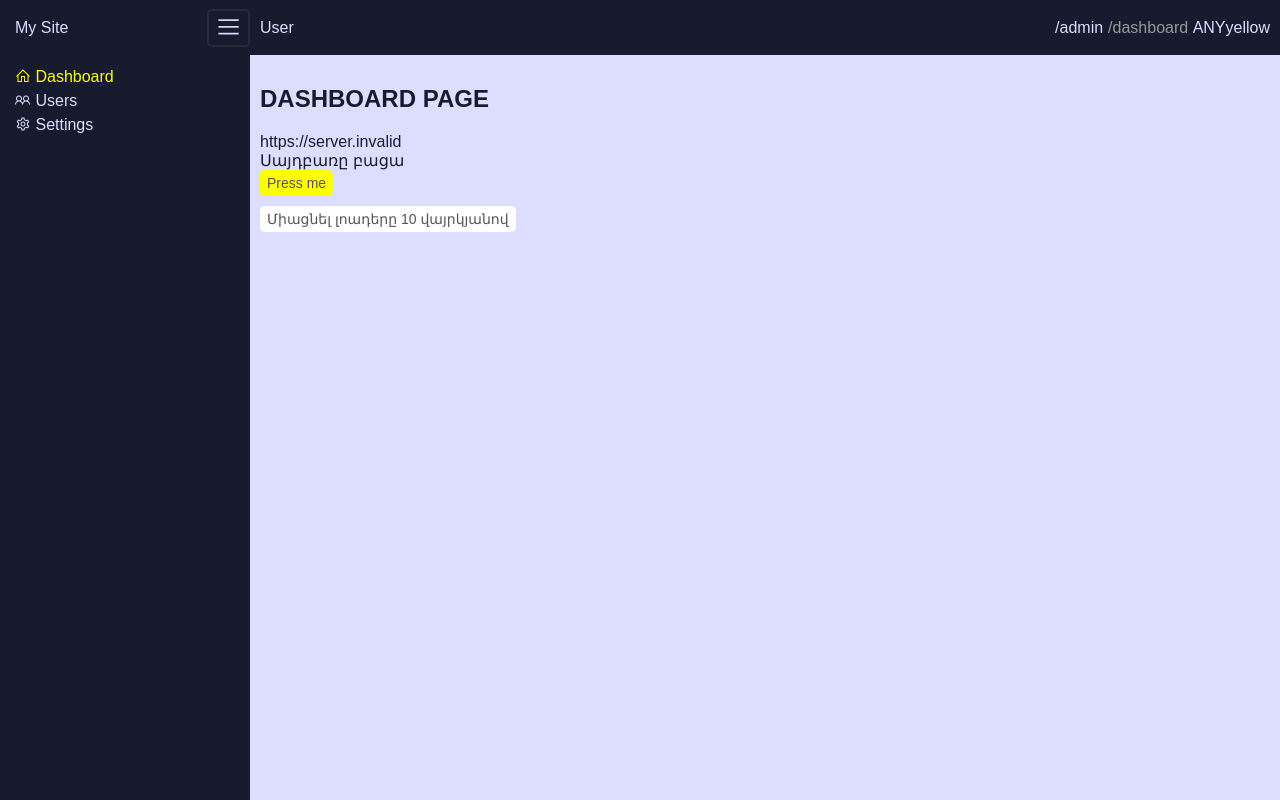
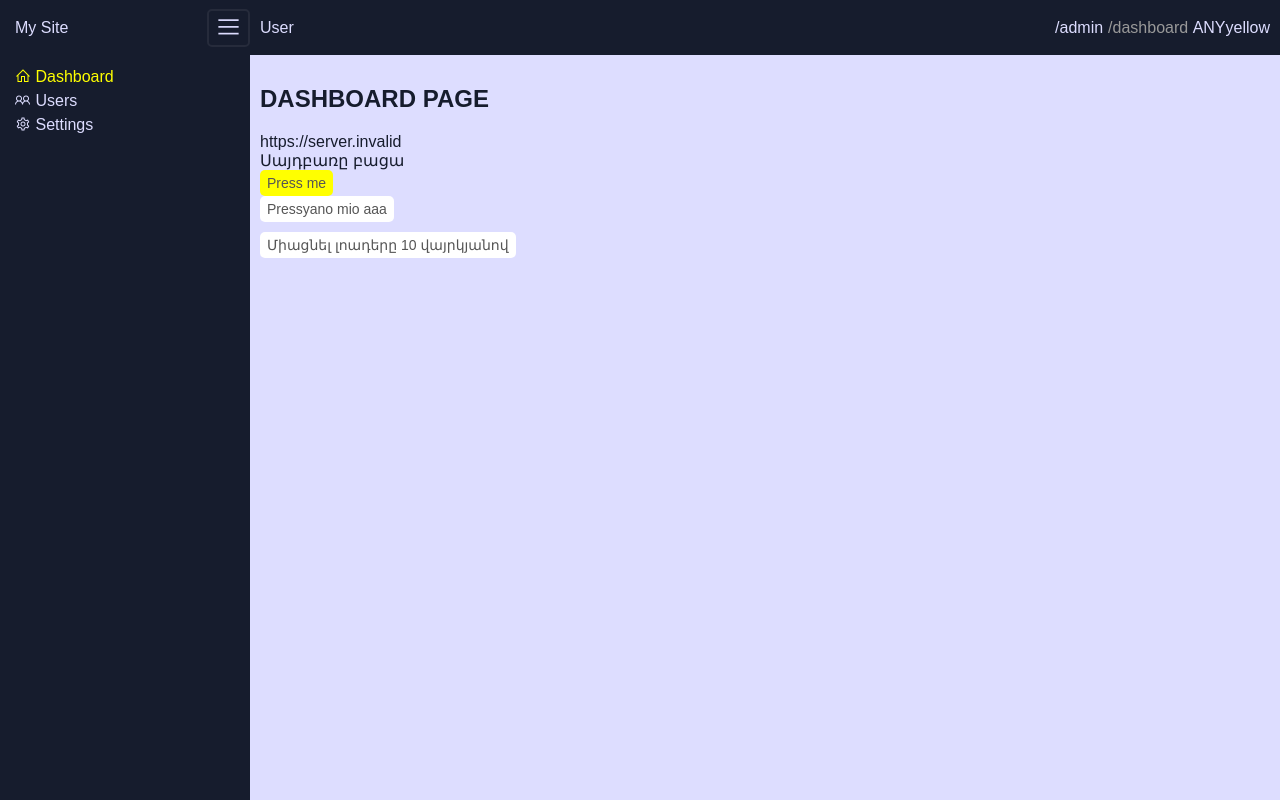
Before and after one commit to VagharshakGasparyan/web-admin-next, a Next.js app: page /admin/dashboard in a window 1280 px wide. Built offline with nearby package versions, Linux system fonts and the light colour scheme; no server answers.

Commit message:
add store

```diff
--- a/package.json
+++ b/package.json
@@ -17,12 +17,15 @@
     "@nextui-org/react": "^2.4.1",
     "@nextui-org/system": "^2.2.1",
     "@nextui-org/theme": "^2.2.5",
+    "@reduxjs/toolkit": "^2.2.6",
     "@types/mdx": "^2.0.13",
     "negotiator": "^0.6.3",
     "next": "14.2.3",
     "next-themes": "^0.3.0",
     "react": "^18",
-    "react-dom": "^18"
+    "react-dom": "^18",
+    "react-redux": "^9.1.2",
+    "redux-persist": "^6.0.0"
   },
   "devDependencies": {
     "tailwindcss": "^3.4.4"
--- a/src/app/admin/_layouts/admin.js
+++ b/src/app/admin/_layouts/admin.js
@@ -6,6 +6,10 @@ import AdmHeader from "@/app/admin/_layouts/adm_header";
 import AdmSidebar from "@/app/admin/_layouts/adm_sidebar";
 import Loader from "@/app/admin/_layouts/loader";
 import {useGLS, gsGet} from "@/functions/gls";
+
+import { Provider } from 'react-redux';
+import {store, persist} from '@/store';
+import { PersistGate } from 'redux-persist/integration/react';
 // export const revalidate = 200;
 
 
@@ -27,7 +31,14 @@ export default function Admin({children}) {
                 <AdmSidebar />
                 <main className={"admin-main"}>
                     <GLSContext.Provider value={"state"}>
-                        {children}
+
+                        <Provider store={store}>
+                            <PersistGate loading={null} persistor={persist}>
+                                {children}
+                            </PersistGate>
+                        </Provider>
+
+                        {/*{children}*/}
                     </GLSContext.Provider>
                 </main>
             </section>
--- a/src/app/admin/dashboard/page.js
+++ b/src/app/admin/dashboard/page.js
@@ -2,15 +2,22 @@
 
 import {useEffect, useState} from "react";
 import {useRouter, redirect, usePathname} from 'next/navigation';
+import { useDispatch, useSelector } from "react-redux";
 import {lsGet, gsGet, gsSet, useGLS} from "@/functions/gls";
 import {loaderOn, loaderOff} from "@/functions/f";
 import Loader from "@/app/admin/_layouts/loader";
 
 
 export default function Dashboard() {
+    const dispatch = useDispatch();
+    const val = useSelector((store) => {
+        return store.stReducer.val;
+    });
+
     const base_url = process.env.NEXT_PUBLIC_BASE_API_URL;
-    console.log('My Application Version', process.env.NEXT_PUBLIC_BASE_API_URL);
+    console.log("base_url=", base_url);
     useEffect(()=>{
+        // dispatch({ type: "d_st/setUserData", payload: {"json": "mson"} });
         console.log("process.env=", base_url);
     }, []);
     const pathname = usePathname();
@@ -31,7 +38,12 @@ export default function Dashboard() {
                         let c = gsGet("btnColor", "yellow");
                         gsSet(true, "btnColor", c === "yellow" ? "#77f" : "yellow");
                     }}
-            >Press me</button>
+            >Press me</button><br/>
+            <button className={'btn'}
+                    onClick={()=>{
+                        dispatch({type:"d_st/someAction1", payload: "bbb"});
+                    }}
+            >Pressyano mio {val}</button>
             <div style={{marginTop: "10px"}}><button className={'btn'} onClick={onLoading}>{gsGet("loading", false) ? <Loader type={"sm"}/> : <></>} Միացնել լոադերը 10 վայրկյանով</button></div>
         </div>
     );
--- /dev/null
+++ b/src/store.js
@@ -0,0 +1,73 @@
+import {configureStore, createSlice, combineReducers} from '@reduxjs/toolkit';
+import {
+    persistStore,
+    persistReducer,
+    FLUSH, REHYDRATE, PAUSE, PERSIST, PURGE, REGISTER
+} from 'redux-persist';
+import storage from 'redux-persist/lib/storage';
+
+export const storageReducer = createSlice({
+    name: 'd_st',
+    initialState: {
+        val: 'aaa',
+        user: null,
+    },
+    reducers: {
+        someAction1: (state, action) => {
+            // console.log(action);
+            state.val = state.val === "aaa" ? action.payload : "aaa";
+            // state.val = action.payload;
+        },
+        addUser: (state, action) => {
+            state.user = action.payload;
+        },
+
+
+    },
+});
+const reducer = createSlice({
+    name: 'd',
+    initialState: {
+        val: '',
+    },
+    reducers: {
+        someAction1: (state, action) => {
+            console.log(action);
+            state.page1val = action.payload;
+        },
+
+    },
+});
+const rootReducer = combineReducers({
+    stReducer: storageReducer.reducer,
+    justReducer: reducer.reducer,
+});
+
+const persistConfig = {
+    key: 'root',
+    storage,
+    blacklist: ['justReducer'],
+    // whitelist: [''],
+}
+
+const persistedReducer = persistReducer(persistConfig, rootReducer);
+
+// export const store = configureStore({
+//     reducer: {
+//         someReducer1: reducer1.reducer,
+//     },
+//     devTools: true
+// });
+
+export const store = configureStore({
+    reducer: persistedReducer,
+    middleware: (getDefaultMiddleware) => {
+        return getDefaultMiddleware({
+            serializableCheck: {
+                ignoreActions: [FLUSH, REHYDRATE, PAUSE, PERSIST, PURGE, REGISTER],
+            }
+        });
+    }
+});
+
+export const persist = persistStore(store);
```
Also changed, not shown: 1 other file (tests, documents, lock files or other folders).
